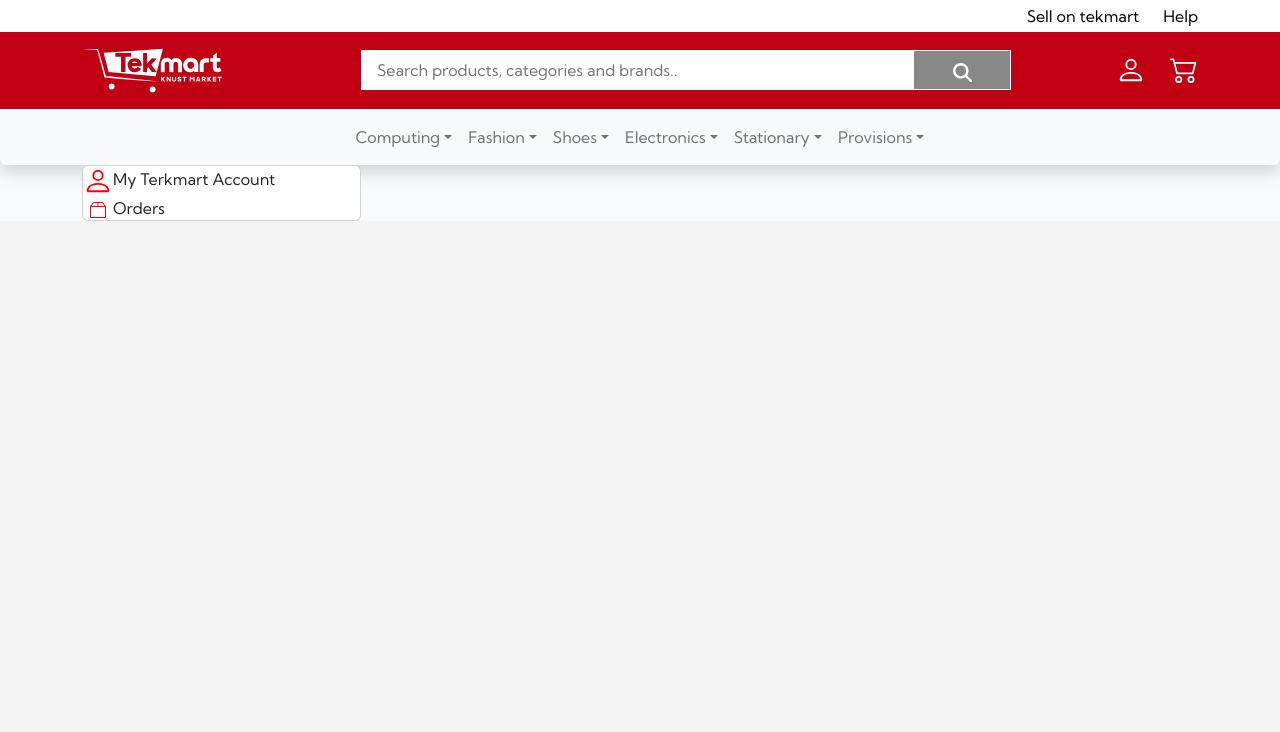
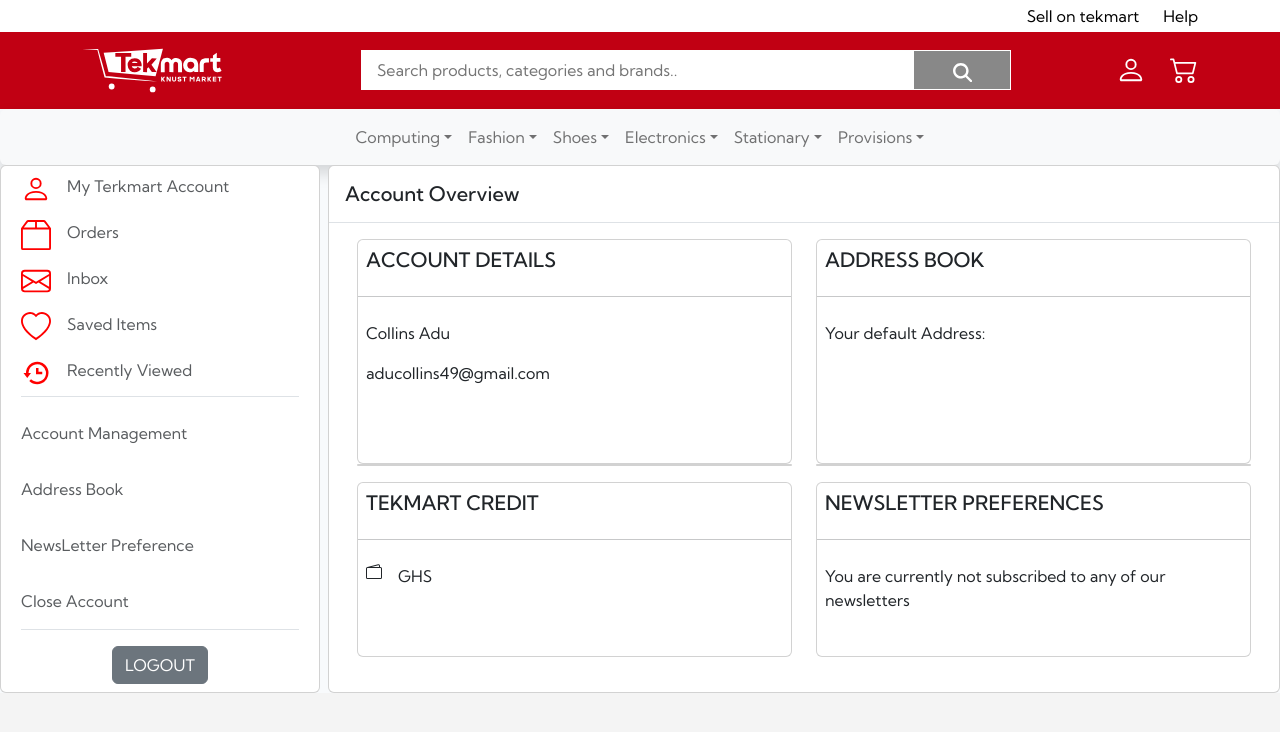
Before and after one commit to NanaQuaci/tekmart_frontend, a React (Create React App) app: page /userdashboard in a window 1280 px wide. Shown: the top 732 px of the page. Built offline with nearby package versions, Linux system fonts and the light colour scheme.

Commit message:
user dashboard

```diff
--- a/package.json
+++ b/package.json
@@ -17,7 +17,7 @@
     "react": "^18.2.0",
     "react-bootstrap": "^2.7.4",
     "react-dom": "^18.2.0",
-    "react-icons": "^4.8.0",
+    "react-icons": "^4.10.1",
     "react-router-dom": "^6.11.0",
     "react-scripts": "^5.0.1",
     "react-toastify": "^9.1.3",
--- a/src/pages/Userdashboard.js
+++ b/src/pages/Userdashboard.js
@@ -1,37 +1,208 @@
-import React from 'react'
-import Header from '../components/header/Header'
-import { Container } from 'react-bootstrap'
+import React from 'react';
+import Header from '../components/header/Header';
+import { AiOutlineMail } from 'react-icons/fa';
+import { Button, Container } from 'react-bootstrap';
+import { Link } from 'react-router-dom/dist';
 
 const Userdashboard = () => {
   return (
     <div>
-    <Header />
-    <Container >
-        <div className="card col-3">
-            <div className='flex'>
-            <svg xmlns="http://www.w3.org/2000/svg" width="30" height="30" fill="#ff0000" class="bi bi-person" viewBox="0 0 16 16">
+      <Header />
+      <div className="d-flex flex-row gap-2">
+        <Container className="card  col-3">
+          <div>
+            <div className="flex p-2">
+              <Link  to={'profilemanager'} className="text-decoration-none text-body-secondary d-flex gap-3">
+                <svg
+                  xmlns="http://www.w3.org/2000/svg"
+                  width="30"
+                  height="30"
+                  fill="#ff0000"
+                  class="bi bi-person"
+                  viewBox="0 0 16 16"
+                >
                   <path d="M8 8a3 3 0 1 0 0-6 3 3 0 0 0 0 6Zm2-3a2 2 0 1 1-4 0 2 2 0 0 1 4 0Zm4 8c0 1-1 1-1 1H3s-1 0-1-1 1-4 6-4 6 3 6 4Zm-1-.004c-.001-.246-.154-.986-.832-1.664C11.516 10.68 10.289 10 8 10c-2.29 0-3.516.68-4.168 1.332-.678.678-.83 1.418-.832 1.664h10Z" />
                 </svg>
                 My Terkmart Account
+              </Link>
             </div>
-            <div className='flex'>
-            <svg xmlns="http://www.w3.org/2000/svg" width="30" height="16" fill="#ff0000" class="bi bi-box2" viewBox="0 0 16 16">
-             <path d="M2.95.4a1 1 0 0 1 .8-.4h8.5a1 1 0 0 1 .8.4l2.85 3.8a.5.5 0 0 1 .1.3V15a1 1 0 0 1-1 1H1a1 1 0 0 1-1-1V4.5a.5.5 0 0 1 .1-.3L2.95.4ZM7.5 1H3.75L1.5 4h6V1Zm1 0v3h6l-2.25-3H8.5ZM15 5H1v10h14V5Z"/>
-            </svg>
-            Orders
+            <div className="flex p-2 gap-1">
+              <Link className="text-decoration-none text-body-secondary d-flex gap-3">
+                <svg
+                  xmlns="http://www.w3.org/2000/svg"
+                  width="30"
+                  height="30"
+                  fill="#ff0000"
+                  class="bi bi-box2"
+                  viewBox="0 0 16 16"
+                >
+                  <path d="M2.95.4a1 1 0 0 1 .8-.4h8.5a1 1 0 0 1 .8.4l2.85 3.8a.5.5 0 0 1 .1.3V15a1 1 0 0 1-1 1H1a1 1 0 0 1-1-1V4.5a.5.5 0 0 1 .1-.3L2.95.4ZM7.5 1H3.75L1.5 4h6V1Zm1 0v3h6l-2.25-3H8.5ZM15 5H1v10h14V5Z" />
+                </svg>
+                Orders
+              </Link>
+            </div>
+            <div className="flex p-2">
+              <Link className="text-decoration-none text-body-secondary d-flex gap-3">
+                <svg
+                  xmlns="http://www.w3.org/2000/svg"
+                  width="30"
+                  height="30"
+                  fill="#ff0000"
+                  class="bi bi-envelope"
+                  viewBox="0 0 16 16"
+                >
+                  <path d="M0 4a2 2 0 0 1 2-2h12a2 2 0 0 1 2 2v8a2 2 0 0 1-2 2H2a2 2 0 0 1-2-2V4Zm2-1a1 1 0 0 0-1 1v.217l7 4.2 7-4.2V4a1 1 0 0 0-1-1H2Zm13 2.383-4.708 2.825L15 11.105V5.383Zm-.034 6.876-5.64-3.471L8 9.583l-1.326-.795-5.64 3.47A1 1 0 0 0 2 13h12a1 1 0 0 0 .966-.741ZM1 11.105l4.708-2.897L1 5.383v5.722Z" />
+                </svg>
+                Inbox
+              </Link>
+            </div>
+            <div className="flex p-2">
+              <Link className="text-decoration-none text-body-secondary d-flex gap-3">
+                <svg
+                  xmlns="http://www.w3.org/2000/svg"
+                  width="30"
+                  height="30"
+                  fill="#ff0000"
+                  class="bi bi-heart"
+                  viewBox="0 0 16 16"
+                >
+                  <path d="m8 2.748-.717-.737C5.6.281 2.514.878 1.4 3.053c-.523 1.023-.641 2.5.314 4.385.92 1.815 2.834 3.989 6.286 6.357 3.452-2.368 5.365-4.542 6.286-6.357.955-1.886.838-3.362.314-4.385C13.486.878 10.4.28 8.717 2.01L8 2.748zM8 15C-7.333 4.868 3.279-3.04 7.824 1.143c.06.055.119.112.176.171a3.12 3.12 0 0 1 .176-.17C12.72-3.042 23.333 4.867 8 15z" />
+                </svg>
+                Saved Items
+              </Link>
             </div>
 
-        </div>
-    </Container>
+            <div className="flex p-2">
+              <Link className="text-decoration-none text-body-secondary border-bottom pb-2 d-flex gap-3">
+              <svg
+                viewBox="0 0 24 24"
+                fill="#ff0000"
+                height="30"
+                width="30"
+                >
+              <path d="M12 8v5h5v-2h-3V8z" />
+                <path d="M21.292 8.497a8.957 8.957 0 00-1.928-2.862 9.004 9.004 0 00-4.55-2.452 9.09 9.09 0 00-3.626 0 8.965 8.965 0 00-4.552 2.453 9.048 9.048 0 00-1.928 2.86A8.963 8.963 0 004 12l.001.025H2L5 16l3-3.975H6.001L6 12a6.957 6.957 0 011.195-3.913 7.066 7.066 0 011.891-1.892 7.034 7.034 0 012.503-1.054 7.003 7.003 0 018.269 5.445 7.117 7.117 0 010 2.824 6.936 6.936 0 01-1.054 2.503c-.25.371-.537.72-.854 1.036a7.058 7.058 0 01-2.225 1.501 6.98 6.98 0 01-1.313.408 7.117 7.117 0 01-2.823 0 6.957 6.957 0 01-2.501-1.053 7.066 7.066 0 01-1.037-.855l-1.414 1.414A8.985 8.985 0 0013 21a9.05 9.05 0 003.503-.707 9.009 9.009 0 003.959-3.26A8.968 8.968 0 0022 12a8.928 8.928 0 00-.708-3.503z" />
+                </svg>
+                Recently Viewed
+              </Link>
+            </div>
 
+            <div className="flex p-2">
+              <Link className="text-decoration-none text-body-secondary d-flex py-2 gap-3">
+                Account Management
+              </Link>
+            </div>
 
+            <div className="flex p-2">
+              <Link className="text-decoration-none text-body-secondary d-flex py-2 gap-3">
+                Address Book
+              </Link>
+            </div>
 
+            <div className="flex p-2">
+              <Link className="text-decoration-none text-body-secondary d-flex py-2 gap-3">
+                NewsLetter Preference
+              </Link>
+            </div>
 
+            <div className="flex p-2">
+              <Link className="text-decoration-none text-body-secondary border-bottom pb-3  d-flex py-2 gap-3">
+                Close Account
+              </Link>
+            </div>
 
+            <div className="d-flex p-2">
+              <Link className="text-decoration-none text-body-secondary d-flex gap-3 mx-auto">
+              <Button variant="secondary">LOGOUT</Button>{' '}
+              </Link>
+            </div>
+          </div>
+        </Container>
+        <Container className='card p-0 vh-74'>
+          <div className="row-8">
+              <div className="">
+                <div className="">
+                    <h5 className="border-bottom p-3">Account Overview</h5>
+                </div>
+              </div>
 
+            <div className="row m-3 d-flex">
+              <div className="col-4 flex-grow-1">
+                <div className="card">
+                  <div className="">
+                    <h5 className="p-2">ACCOUNT DETAILS</h5>
+                    <hr/>
+                  </div>
+                  <div className="p-2 " style={{minHeight: "150px"}}>
+                    <p class="">Collins Adu</p>
+                    <p class="">aducollins49@gmail.com</p>
+                  </div>
+                </div>
+                <div className='card'>
+                  <div>
 
+                  </div>
+                </div>
+              </div>
+
+              <div className="col-4 flex-grow-1">
+                <div className="card">
+                  <div className="">
+                    <h5 className="p-2">ADDRESS BOOK</h5>
+                    <hr/>
+                  </div>
+                  <div className="p-2 " style={{minHeight: "150px"}}>
+                    <p class="">Your default Address:</p>
+                    <p class=""></p>
+                  </div>
+                </div>
+                <div className='card'>
+                  <div>
+
+                  </div>
+                </div>
+              </div>
+            </div>
+
+            <div className="row m-3 d-flex">
+              <div className="col-4 flex-grow-1">
+              <div className="card">
+                  <div className="">
+                    <h5 className="p-2">TEKMART CREDIT</h5>
+                    <hr/>
+                  </div>
+                  <div className="p-2 " style={{minHeight: "100px"}}>
+                    <div className='d-flex gap-3'>
+                    <svg xmlns="http://www.w3.org/2000/svg" width="16" height="16" fill="currentColor" class="bi bi-wallet2" viewBox="0 0 16 16">
+                    <path d="M12.136.326A1.5 1.5 0 0 1 14 1.78V3h.5A1.5 1.5 0 0 1 16 4.5v9a1.5 1.5 0 0 1-1.5 1.5h-13A1.5 1.5 0 0 1 0 13.5v-9a1.5 1.5 0 0 1 1.432-1.499L12.136.326zM5.562 3H13V1.78a.5.5 0 0 0-.621-.484L5.562 3zM1.5 4a.5.5 0 0 0-.5.5v9a.5.5 0 0 0 .5.5h13a.5.5 0 0 0 .5-.5v-9a.5.5 0 0 0-.5-.5h-13z"/>
+                    </svg>
+                    <span class="">GHS</span>
+                    </div>
+                  </div>
+                </div>
+              </div>
+              <div className="col-4 flex-grow-1">
+              <div className="card">
+                  <div className="">
+                    <h5 className="p-2">NEWSLETTER PREFERENCES</h5>
+                    <hr/>
+                  </div>
+                  <div className="p-2 " style={{minHeight: "100px"}}>
+                    <div className='d-flex gap-3'>
+                    <p>You are currently not subscribed to any of our newsletters</p>
+                    </div>
+                  </div>
+                </div>
+              </div>
+            </div>
+            <div>
+
+            </div>
+          </div>
+        </Container>
+      </div>
     </div>
-  )
-}
+  );
+};
 
-export default Userdashboard
+export default Userdashboard;
```
Also changed, not shown: 1 other file (tests, documents, lock files or other folders).
